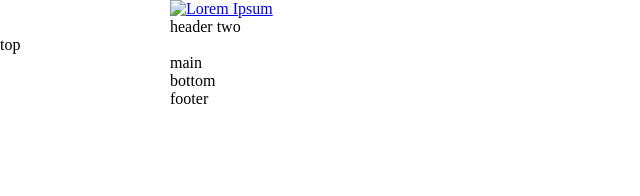
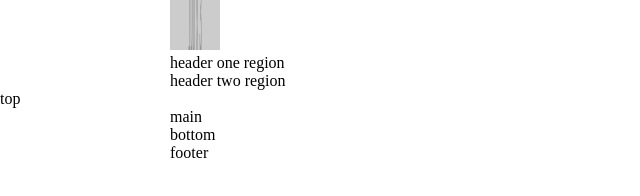
Before and after one commit to el22or/test-project, a website: page home-page.html in a window 1280 px wide. Shown: the whole page, without its empty margins (0-640 px from the left). Drawn offline with Linux system fonts and the light colour scheme; placeholder pictures from the web are drawn by us.

Commit message:
Issue test-xx by draganeror: Changed structure inside the header, logo pulled out because layout.

```diff
--- a/home-page.html
+++ b/home-page.html
@@ -9,14 +9,17 @@
 <body>
   <header class="c-header__wrapper">
     <div class="c-header l-container">
-      <div class="c-header-one">
-        <div class="c-logo__wrapper">
-          <a href="#" class="c-logo__link" rel="home" title="Lorem Ipsum"><img src="" alt="Lorem Ipsum" class="c-logo"></a>
-        </div><!-- /.c-logo__wrapper -->
-      </div><!-- /.c-header-top -->
-      <div class="c-header-two">
-        header two
-      </div><!-- /.c-header-top -->
+      <div class="c-logo__wrapper">
+        <a href="#" class="c-logo__link" rel="home" title="Lorem Ipsum"><img src="http://placehold.it/100/3F8AD9/ffffff?text=logo" alt="Lorem Ipsum" class="c-logo" width="50px" height="50px"></a>
+      </div><!-- /.c-logo__wrapper -->
+      <div class="c-header__regions">
+        <div class="c-header-one">
+          header one region
+        </div><!-- /.c-header-top -->
+        <div class="c-header-two">
+          header two region
+        </div><!-- /.c-header-top -->
+      </div>
     </div><!-- /.c-header -->
   </header>
   <section class="c-top__wrapper">
```
